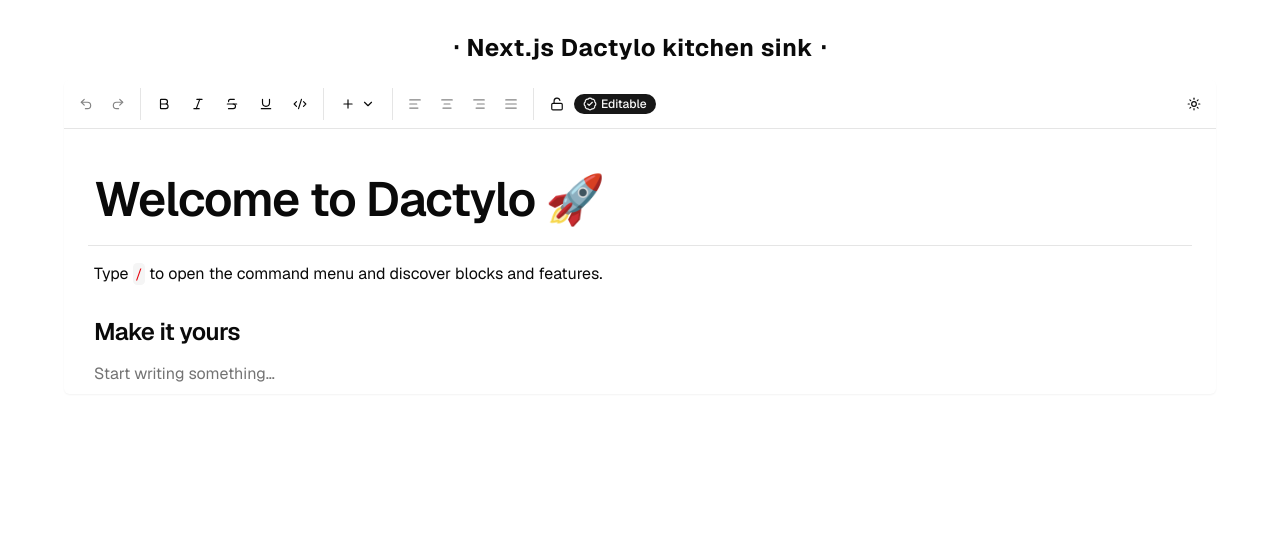
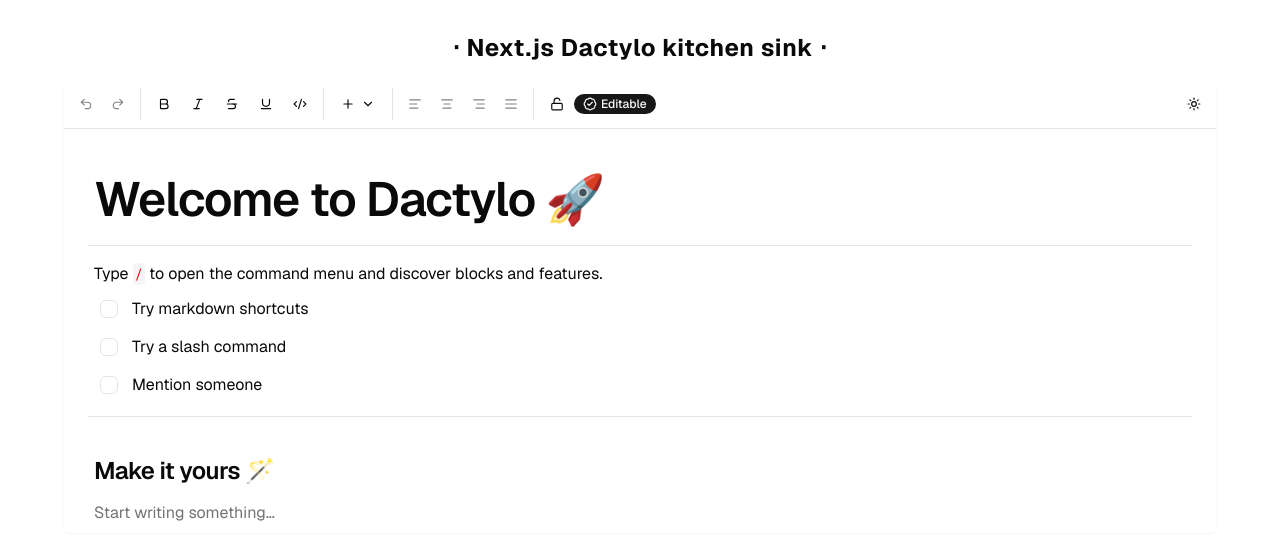
Before and after one commit to SugarDarius/dactylo, a Next.js app in the folder playgrounds/nextjs-kitchen-sink/: page / in a window 1280 px wide. Shown: the top 560 px of the page. Built offline with nearby package versions, Linux system fonts and the light colour scheme.

Commit message:
makeup on kitchen sink

```diff
--- a/playgrounds/nextjs-kitchen-sink/components/dactylo/editor.tsx
+++ b/playgrounds/nextjs-kitchen-sink/components/dactylo/editor.tsx
@@ -1421,7 +1421,25 @@ export function Editor({ className, ...props }: React.ComponentProps<'div'>) {
               type: 'paragraph',
             },
             {
-              content: [{ text: 'Make it yours', type: 'text' }],
+              type: 'checkbox_list_item',
+              checked: false,
+              content: [{ type: 'text', text: 'Try markdown shortcuts' }],
+            },
+            {
+              type: 'checkbox_list_item',
+              checked: false,
+              content: [{ type: 'text', text: 'Try a slash command' }],
+            },
+            {
+              type: 'checkbox_list_item',
+              checked: false,
+              content: [{ type: 'text', text: 'Mention someone' }],
+            },
+            {
+              type: 'divider',
+            },
+            {
+              content: [{ text: 'Make it yours 🪄', type: 'text' }],
               level: 3,
               type: 'heading',
             },
```
